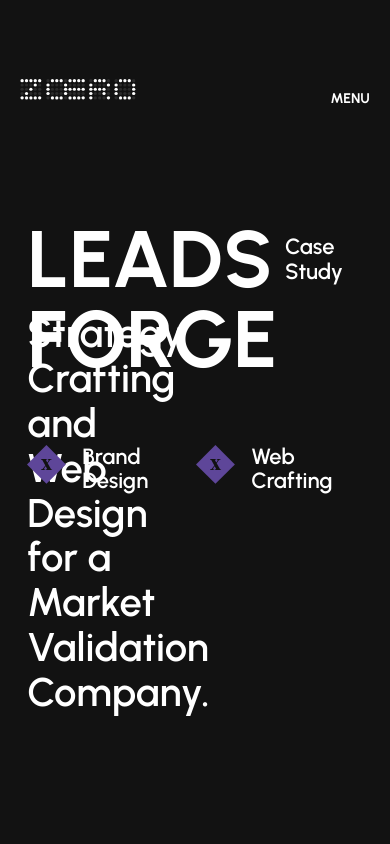
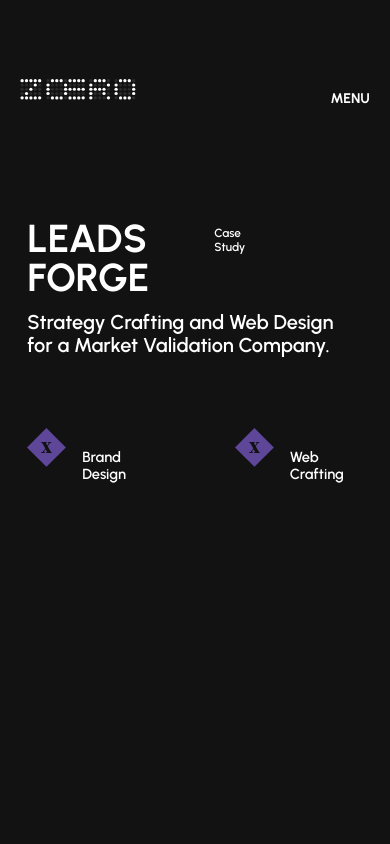
Before and after one commit to ivantrejoc/zoerowebsite, a React (Vite) app: page /leads-forge in a window 390 px wide. Shown: the top 844 px of the page. Built offline with nearby package versions, Linux system fonts and the light colour scheme.

Commit message:
leads-forge/main-hero-responsive

```diff
--- a/src/pages/LeadsForge.jsx
+++ b/src/pages/LeadsForge.jsx
@@ -36,7 +36,28 @@ const LeadsForge = () => {
           overflowX: "0px",
           height: "30vh",
           maxHeight: "30vh",
-          marginBottom: 12
+          marginBottom: 12,
+          [theme.breakpoints.down("xxl")]: {
+            height: "39vh",
+            maxHeight: "39vh"
+          },
+          [theme.breakpoints.down("md")]: {
+            height: "44vh",
+            maxHeight: "44vh",
+            marginBottom: 6
+          },
+          [theme.breakpoints.down("sm")]: {
+            height: "39vh",
+            maxHeight: "39vh"
+          },
+          [theme.breakpoints.down("xs")]: {
+            height: "37vh",
+            maxHeight: "37vh"
+          },
+          [theme.breakpoints.down("xxs")]: {
+            height: "36vh",
+            maxHeight: "36vh"
+          }
         }}
       >
         <Box
@@ -58,7 +79,23 @@ const LeadsForge = () => {
               height: "9vh",
               display: "flex",
               gap: 1,
-              marginBottom: 2
+              marginBottom: 2,
+              [theme.breakpoints.down("xxl")]: {
+                width: "54%",
+                height: "11vh",
+                gap: 2
+              },
+              [theme.breakpoints.down("md")]: {
+                width: "100%",
+                gap: 2
+              },
+              [theme.breakpoints.down("sm")]: {
+                width: "100%",
+                height: "9vh"
+              },
+              [theme.breakpoints.down("xs")]: {
+                width: "100%"
+              }
             }}
           >
             <Typography
@@ -68,7 +105,21 @@ const LeadsForge = () => {
                 fontSize: "5rem",
                 fontStyle: "normal",
                 fontWeight: "700",
-                lineHeight: "100%"
+                lineHeight: "100%",
+                [theme.breakpoints.down("md")]: {
+                  width: "45%",
+                  fontSize: "2.825rem"
+                },
+                [theme.breakpoints.down("sm")]: {
+                  width: "51%",
+                  fontSize: "2.4375rem"
+                },
+                [theme.breakpoints.down("xs")]: {
+                  width: "78%"
+                },
+                [theme.breakpoints.down("xxs")]: {
+                  fontSize: "2.0675rem"
+                }
               }}
               component="h2"
             >
@@ -79,7 +130,18 @@ const LeadsForge = () => {
               component="p"
               sx={{
                 width: "10%",
-                paddingTop: 2
+                paddingTop: 2,
+                [theme.breakpoints.down("xxl")]: {
+                  width: "10%"
+                },
+                [theme.breakpoints.down("md")]: {
+                  width: "6%",
+                  fontSize: "0.9375rem",
+                  paddingTop: 1
+                },
+                [theme.breakpoints.down("sm")]: {
+                  fontSize: "0.7375rem"
+                }
               }}
             >
               Case Study
@@ -91,7 +153,18 @@ const LeadsForge = () => {
               height: "12vh",
               display: "flex",
               flexDirection: "column",
-              marginBottom: 4
+              marginBottom: 4,
+              [theme.breakpoints.down("xxl")]: {
+                width: "56%"
+              },
+              [theme.breakpoints.down("md")]: {
+                width: "69%",
+                height: "14vh"
+              },
+              [theme.breakpoints.down("sm")]: {
+                width: "100%",
+                height: "10vh"
+              }
             }}
           >
             <Typography
@@ -100,7 +173,16 @@ const LeadsForge = () => {
                 fontSize: "2.5rem",
                 fontStyle: "normal",
                 fontWeight: "600",
-                lineHeight: "112%"
+                lineHeight: "112%",
+                [theme.breakpoints.down("md")]: {
+                  fontSize: "1.725rem"
+                },
+                [theme.breakpoints.down("sm")]: {
+                  fontSize: "1.25rem"
+                },
+                [theme.breakpoints.down("xs")]: {
+                  fontSize: "1rem"
+                }
               }}
               component="p"
             >
@@ -112,13 +194,30 @@ const LeadsForge = () => {
               width: "30%",
               height: "5vh",
               display: "flex",
-              gap: 6
+              gap: 6,
+              [theme.breakpoints.down("xxl")]: {
+                width: "40%",
+                height: "6vh"
+              },
+              [theme.breakpoints.down("md")]: {
+                width: "100%",
+                height: "9vh"
+              },
+              [theme.breakpoints.down("sm")]: {
+                gap: 10
+              },
+              [theme.breakpoints.down("xs")]: {
+                gap: 4
+              }
             }}
           >
             <Box
               sx={{
                 display: "flex",
-                gap: 2
+                gap: 2,
+                [theme.breakpoints.down("xs")]: {
+                  width: "47.5%"
+                }
               }}
             >
               <img id="x-icon" src={xicon} alt="x-icon" />{" "}
@@ -126,7 +225,13 @@ const LeadsForge = () => {
                 variant="text"
                 sx={{
                   justifyItems: "center",
-                  alignContent: "center"
+                  alignContent: "center",
+                  [theme.breakpoints.down("sm")]: {
+                    fontSize: "0.91556rem"
+                  },
+                  [theme.breakpoints.down("xs")]: {
+                    fontSize: "0.85rem"
+                  }
                 }}
                 component="p"
               >
@@ -136,7 +241,10 @@ const LeadsForge = () => {
             <Box
               sx={{
                 display: "flex",
-                gap: 2
+                gap: 2,
+                [theme.breakpoints.down("xs")]: {
+                  width: "47.5%"
+                }
               }}
             >
               <img id="x-icon" src={xicon} alt="x-icon" />{" "}
@@ -144,7 +252,13 @@ const LeadsForge = () => {
                 variant="text"
                 sx={{
                   justifyItems: "center",
-                  alignContent: "center"
+                  alignContent: "center",
+                  [theme.breakpoints.down("sm")]: {
+                    fontSize: "0.91556rem"
+                  },
+                  [theme.breakpoints.down("xs")]: {
+                    fontSize: "0.85rem"
+                  }
                 }}
                 component="p"
               >
```
